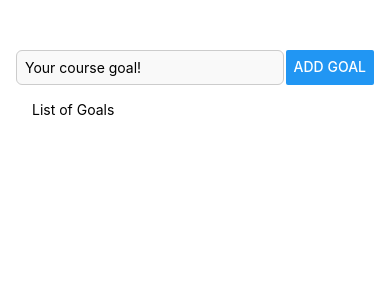
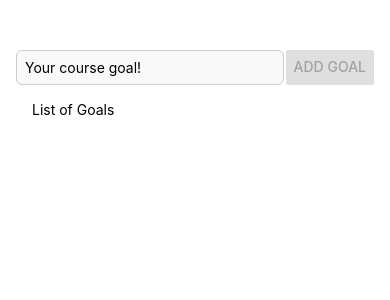
Before and after one commit to guitar6029/GoalsReactNative, a React Native app: screen / in a window 390 px wide. Shown: the top 300 px of the page. Built offline with nearby package versions, Linux system fonts and the light colour scheme.

Commit message:
added logic for adding goal from input and adding it to the goals list below

```diff
--- a/App.js
+++ b/App.js
@@ -1,15 +1,41 @@
 import { StatusBar } from "expo-status-bar";
 import { StyleSheet, Text, View, Button, TextInput } from "react-native";
+import { useState } from "react";
+export default function App() {
+  const [goalInput, setGoalInput] = useState("");
+  const [goals, setGoals] = useState([]);
 
-export default function App() {
+  function goalInputHandler(text) {
+    setGoalInput(text);
+  }
+
+  function addGoalHandler() {
+    setGoals((prev) => (prev = [...prev, goalInput]));
+    setGoalInput("");
+  }
+
   return (
     <View style={styles.appContainer}>
       <View style={styles.inputContainer}>
-        <TextInput style={styles.goalInput} placeholder="Your course goal!" />
-        <Button title="Add Goal" />
+        <TextInput
+          onChangeText={(e) => goalInputHandler(e)}
+          style={styles.goalInput}
+          value={goalInput}
+          placeholder="Your course goal!"
+        />
+        <Button
+          disabled={!goalInput}
+          onPress={addGoalHandler}
+          title="Add Goal"
+        />
       </View>
       <View style={styles.goalsContainer}>
         <Text>List of Goals</Text>
+        {goals.map((goal, index) => (
+          <Text key={index} style={{ padding: 8, borderBottomWidth: 1 }}>
+            {goal}
+          </Text>
+        ))}
         {/* This is where the list of goals will be rendered */}
       </View>
     </View>
@@ -37,6 +63,6 @@ const styles = StyleSheet.create({
     backgroundColor: "#f9f9f9",
   },
   goalsContainer: {
-    padding: 16
-  }
+    padding: 16,
+  },
 });
```
